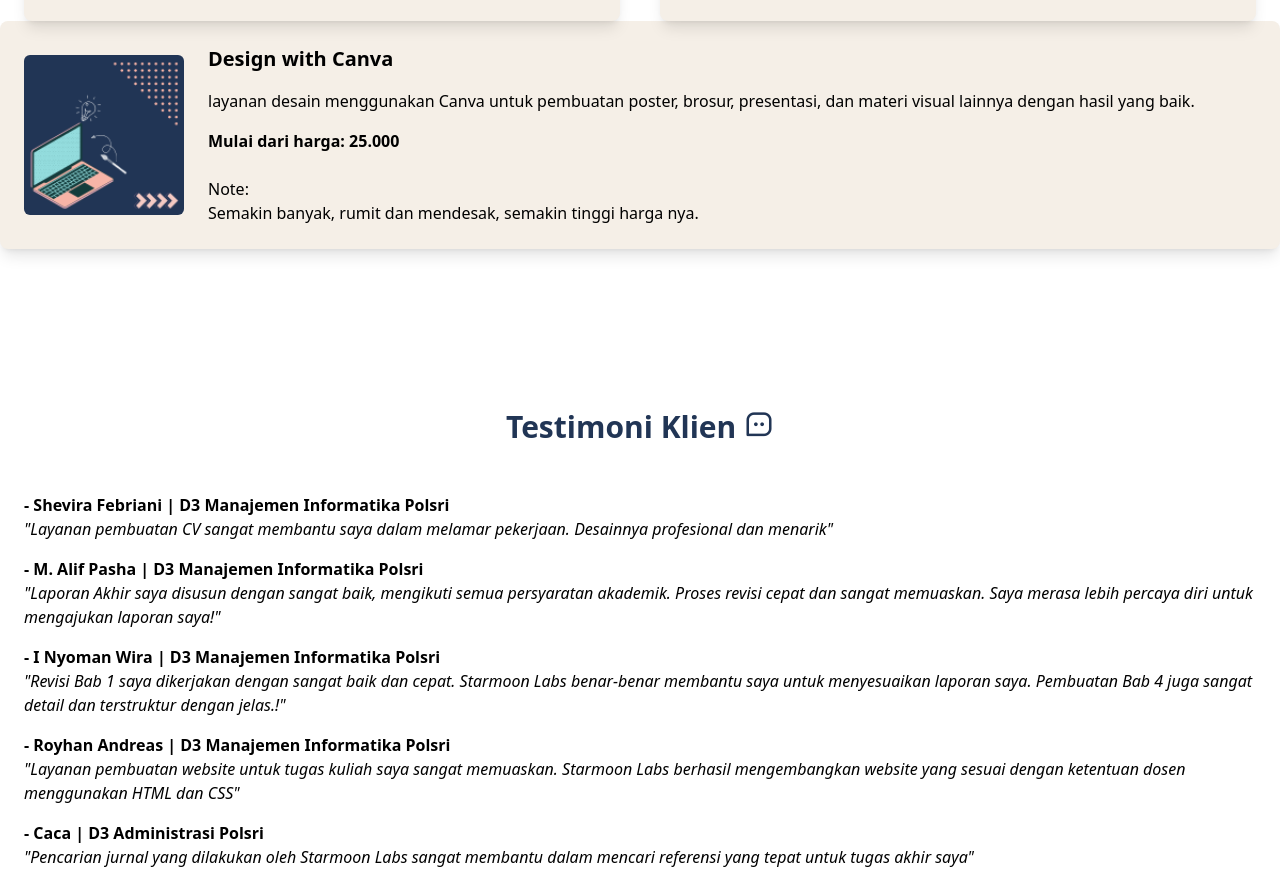
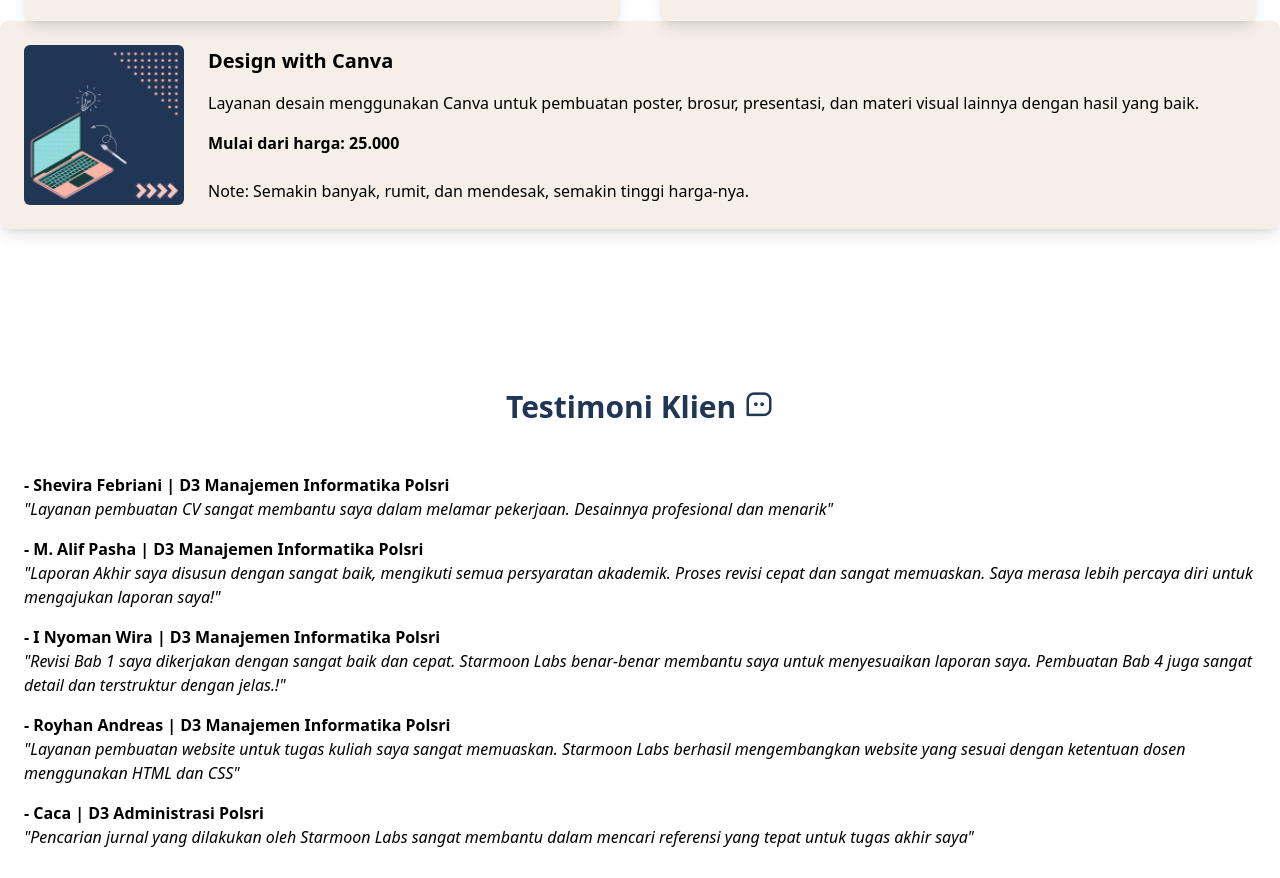
Before and after one commit to Tstar7/Starmoon-Labs, a plain HTML site: page index.html in a window 1280 px wide. Shown: the part 3079-3957 px from the top of the page. Drawn offline with nearby package versions, Linux system fonts and the light colour scheme.

Commit message:
Update index.html

```diff
--- a/index.html
+++ b/index.html
@@ -297,14 +297,12 @@
   <img src="canva.png" alt="Laporan" class="w-40 h-40 object-cover rounded-md mr-6">
   <div>
     <h4 class="text-xl font-semibold mb-4">Design with Canva</h4>
-              <p>layanan desain menggunakan Canva untuk pembuatan poster, brosur, presentasi, dan materi visual lainnya dengan hasil yang baik.</p>
+    <p>Layanan desain menggunakan Canva untuk pembuatan poster, brosur, presentasi, dan materi visual lainnya dengan hasil yang baik.</p>
     <p class="mt-4 font-bold">Mulai dari harga: 25.000</p><br>
-              <p>Note: <br>
-              Semakin banyak, rumit dan mendesak, semakin tinggi harga nya.</p>
+    <p>Note: Semakin banyak, rumit, dan mendesak, semakin tinggi harga-nya.</p>
   </div>
 </div>
-      </div>
-    </div>
+
   </section>
 
 <!-- Testimoni Section -->
```
Lines whose indentation alone changed are shown as unchanged.
